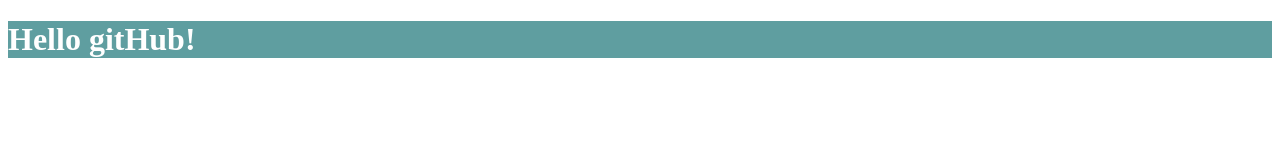
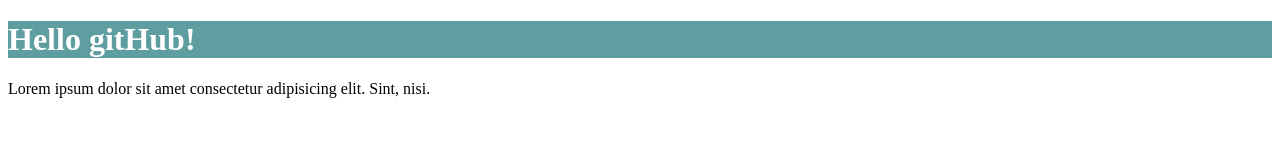
Before and after one commit to RaRy-0/test201, a plain HTML site: page index.html in a window 1280 px wide. Drawn offline with Linux system fonts and the light colour scheme.

Commit message:
paragraph to index.html file added

```diff
--- a/index.html
+++ b/index.html
@@ -8,5 +8,6 @@
 </head>
 <body>
     <h1>Hello gitHub!</h1>
+    <p>Lorem ipsum dolor sit amet consectetur adipisicing elit. Sint, nisi.</p>
 </body>
 </html>
```
